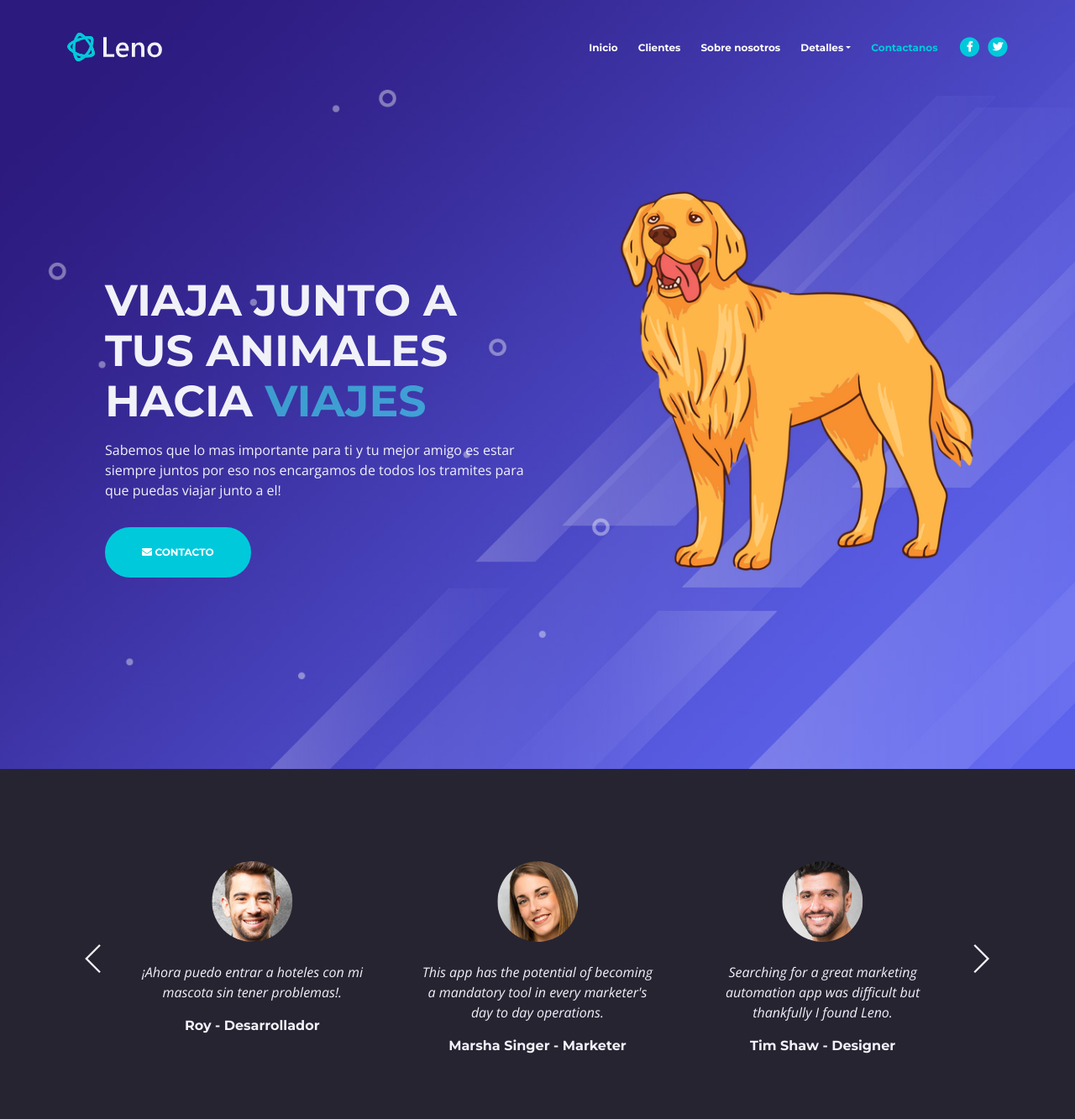
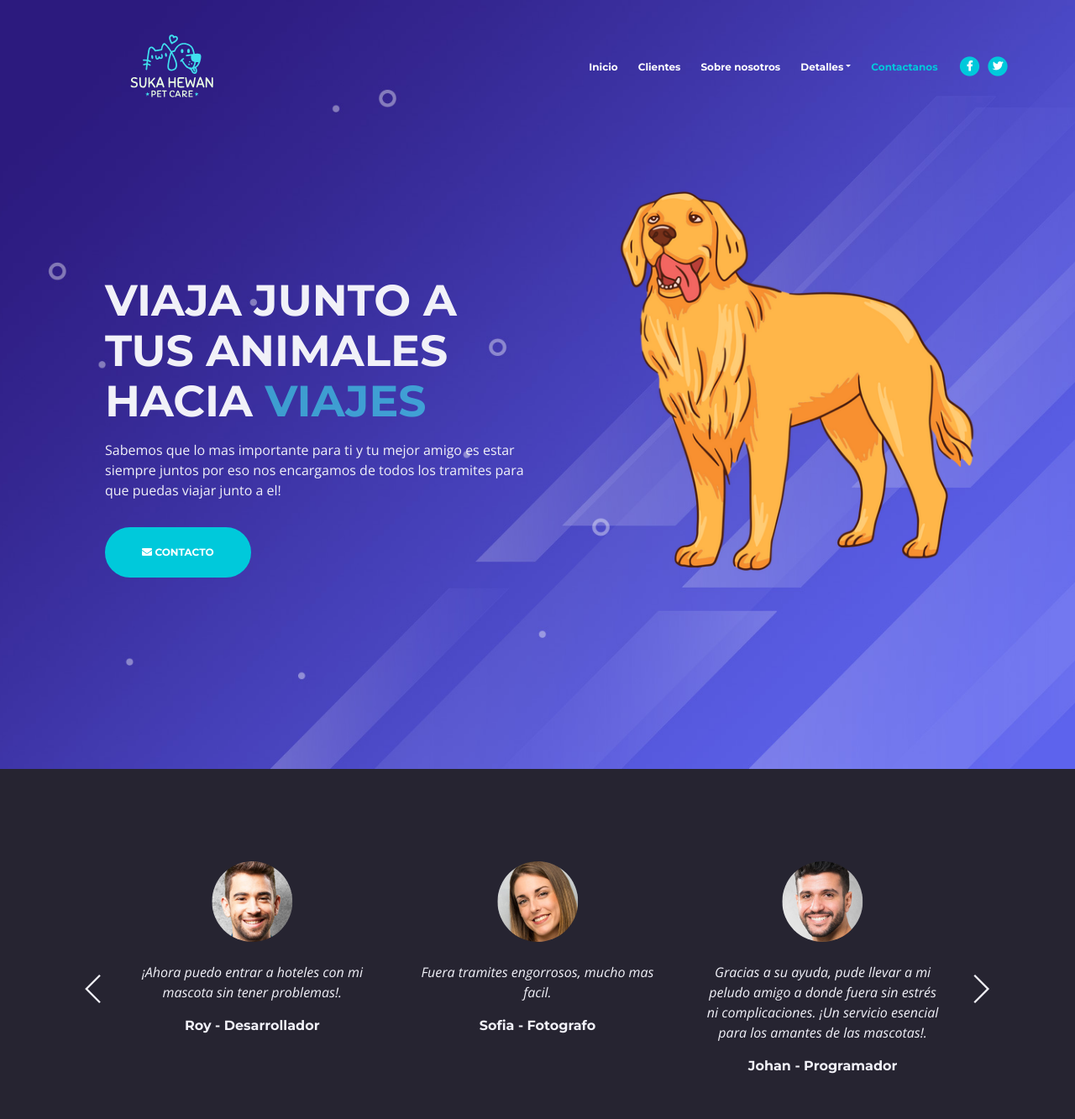
Before and after one commit to santiagoescarpeta/Landing, a plain HTML site: page index.html in a window 1280 px wide. Shown: the top 1333 px of the page at 84% size. Drawn offline with nearby package versions, Linux system fonts and the light colour scheme.

Commit message:
Logo corregido}

```diff
--- a/css/styles.css
+++ b/css/styles.css
@@ -632,8 +632,8 @@ input[type='checkbox'] {
 }
 
 .navbar-custom .navbar-brand.logo-image img {
-    width: 113px;
-	height: 34px;
+    width: 250px;
+	height: 80px;
 	margin-bottom: 1px;
 	-webkit-backface-visibility: hidden;
 }
--- a/index.html
+++ b/index.html
@@ -18,7 +18,7 @@
 	<meta property="og:type" content="article" />
 
     <!-- Website Title -->
-    <title>Titulo - Saca a tus animales de viaje junto a ti</title>
+    <title>Nombre marca - Saca a tus animales de viaje junto a ti</title>
 
     <!-- Styles -->
     <link href="https://fonts.googleapis.com/css?family=Montserrat:400,600,700" rel="stylesheet">
@@ -49,7 +49,8 @@
         <!-- <a class="navbar-brand logo-text page-scroll" href="index.html">Leno</a> -->
 
         <!-- Image Logo -->
-        <a class="navbar-brand logo-image" href="index.html"><img src="images/logo.svg" alt="alternative"></a>
+        <!-- <a class="navbar-brand logo-image" href="index.html"><img src="images/logo.svg" alt="alternative"></a>  -->
+        <a class="navbar-brand logo-image" href="index.html"><img src="images/prueba1.svg" alt="alternative"></a>
 
         <!-- Mobile Menu Toggle Button -->
         <button class="navbar-toggler" type="button" data-toggle="collapse" data-target="#navbarsExampleDefault" aria-controls="navbarsExampleDefault" aria-expanded="false" aria-label="Toggle navigation">
@@ -169,8 +170,8 @@
                                     <div class="card">
                                         <img class="card-image" src="images/testimonial-3.jpg" alt="alternative">
                                         <div class="card-body">
-                                            <p class="testimonial-text">This app has the potential of becoming a mandatory tool in every marketer's day to day operations.</p>
-                                            <p class="testimonial-author">Marsha Singer - Marketer</p>
+                                            <p class="testimonial-text">Fuera tramites engorrosos, mucho mas facil.</p>
+                                            <p class="testimonial-author">Sofia - Fotografo</p>
                                         </div>
                                     </div>
                                 </div> <!-- end of swiper-slide -->
@@ -181,8 +182,8 @@
                                     <div class="card">
                                         <img class="card-image" src="images/testimonial-4.jpg" alt="alternative">
                                         <div class="card-body">
-                                            <p class="testimonial-text">Searching for a great marketing automation app was difficult but thankfully I found Leno.</p>
-                                            <p class="testimonial-author">Tim Shaw - Designer</p>
+                                            <p class="testimonial-text">Gracias a su ayuda, pude llevar a mi peludo amigo a donde fuera sin estrés ni complicaciones. ¡Un servicio esencial para los amantes de las mascotas!.</p>
+                                            <p class="testimonial-author">Johan - Programador</p>
                                         </div>
                                     </div>
                                 </div> <!-- end of swiper-slide -->
@@ -193,8 +194,8 @@
                                     <div class="card">
                                         <img class="card-image" src="images/testimonial-5.jpg" alt="alternative">
                                         <div class="card-body">
-                                            <p class="testimonial-text">Leno's support team is amazing. They've helped me with some issues and I am so grateful to them.</p>
-                                            <p class="testimonial-author">Lindsay Spice - Marketer</p>
+                                            <p class="testimonial-text">¡Excelente experiencia! Desde el primer contacto, se encargaron de todo para que mi peludo amigo y yo pudiéramos explorar el mundo sin preocupaciones. Lo recomiendo ampliamente.</p>
+                                            <p class="testimonial-author">Laura - Supervisora</p>
                                         </div>
                                     </div>
                                 </div> <!-- end of swiper-slide -->
@@ -205,8 +206,8 @@
                                     <div class="card">
                                         <img class="card-image" src="images/testimonial-6.jpg" alt="alternative">
                                         <div class="card-body">
-                                            <p class="testimonial-text">Who would have thought that Leno can provide such amazing results in just a few weeks of use</p>
-                                            <p class="testimonial-author">Ann Black - Developer</p>
+                                            <p class="testimonial-text">Su asistencia hizo que todo el proceso de viajar con mi mascota fuera suave y sin problemas. Profesionales comprometidos en hacer que cada viaje con mi amigo de cuatro patas sea inolvidable.</p>
+                                            <p class="testimonial-author">Sonia - Artista</p>
                                         </div>
                                     </div>
                                 </div> <!-- end of swiper-slide -->
```
Also changed, not shown: images/Prueba1.svg (added).
